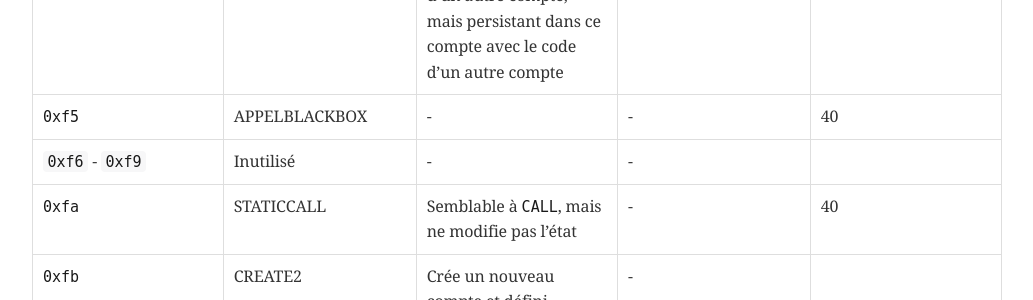
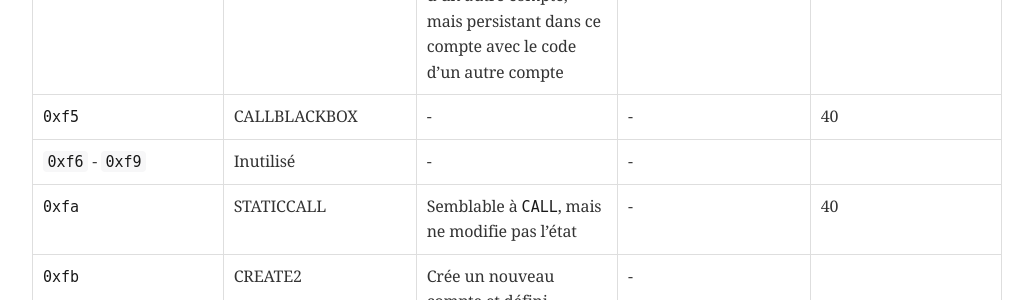
Before and after one commit to maitriser-ca/LivreMaitriserEthereum, a Jekyll site: the page docs/html/for_use_ethereumbook_appdx-evm-opcodes-gastxt_fr_CA.html, which Jekyll copies as it is, in a window 1280 px wide and 900 px high, scrolled down 11607 px. Shown: the part 155-455 px from the top of the window, without its empty margins (123-1156 px from the left). Built offline with Jekyll 4.4.1, drawn with Linux system fonts in a browser that asks for light colours; some web fonts are replaced.

Commit message:
correctif

```diff
--- a/docs/html/for_use_ethereumbook_appdx-evm-opcodes-gastxt_fr_CA.html
+++ b/docs/html/for_use_ethereumbook_appdx-evm-opcodes-gastxt_fr_CA.html
@@ -1531,7 +1531,7 @@ body.book #toc,body.book #preamble,body.book h1.sect0,body.book .sect1>h2{page-b
 </tr>
 <tr>
 <td class="tableblock halign-left valign-top"><p class="tableblock"><code>0xf5</code></p></td>
-<td class="tableblock halign-left valign-top"><p class="tableblock">APPELBLACKBOX</p></td>
+<td class="tableblock halign-left valign-top"><p class="tableblock">CALLBLACKBOX</p></td>
 <td class="tableblock halign-left valign-top"><p class="tableblock">-</p></td>
 <td class="tableblock halign-left valign-top"><p class="tableblock">-</p></td>
 <td class="tableblock halign-left valign-top"><p class="tableblock">40</p></td>
```
